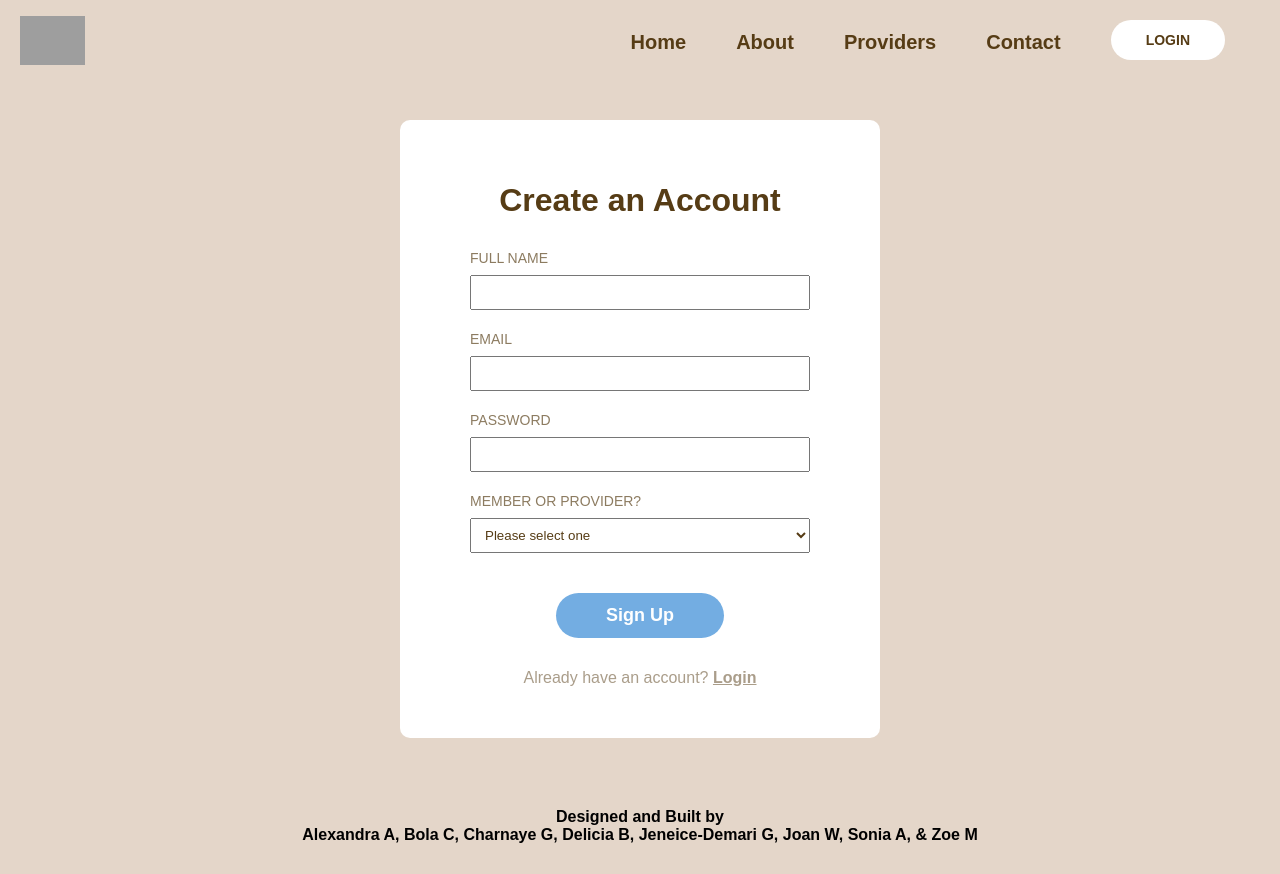
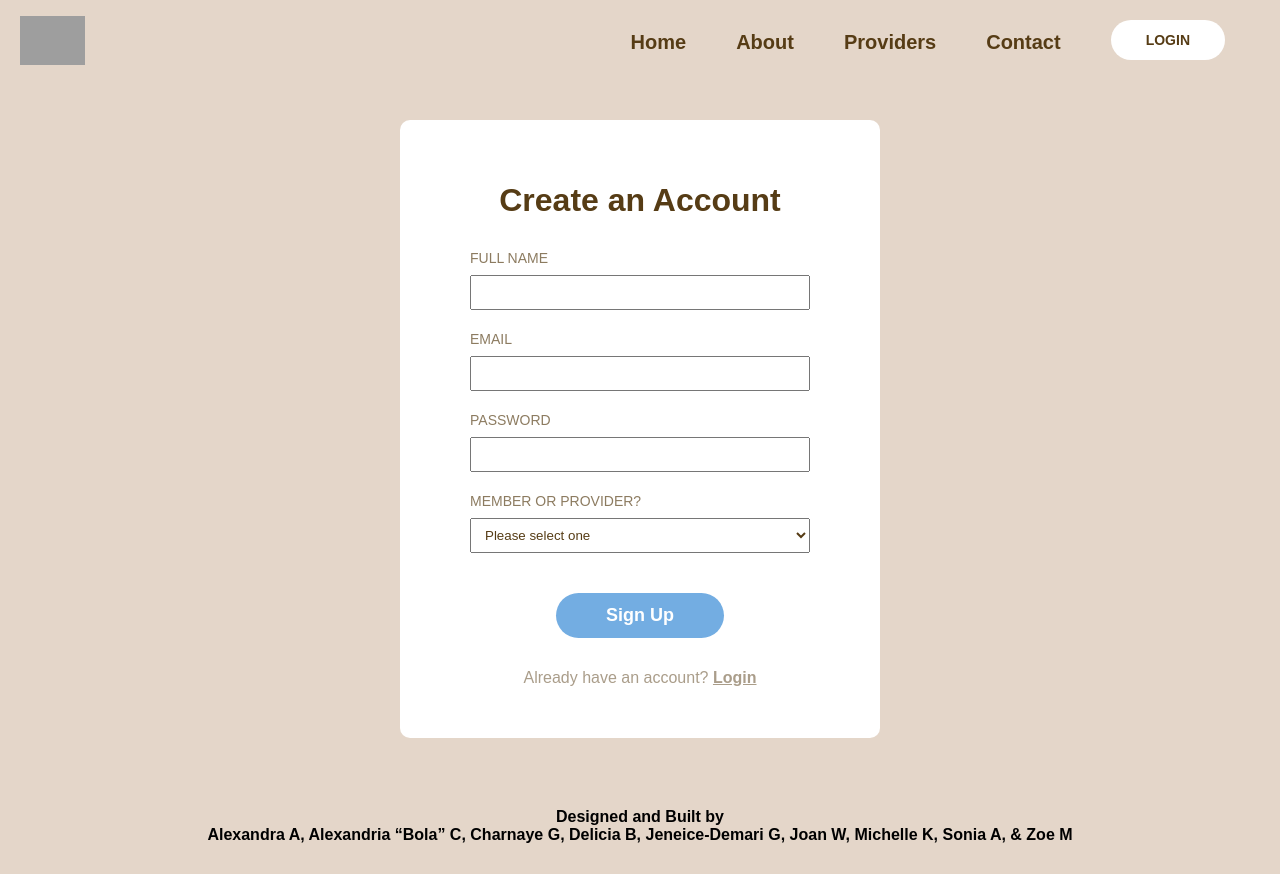
Before and after one commit to AOA19/BIPOC-Wellness-Directory, a React (Create React App) app in the folder bipoc-wellness-directory/: page /signup in a window 1280 px wide. Built offline with nearby package versions, Linux system fonts and the light colour scheme; grey boxes are pictures that could not be loaded; the HTML template or start-up script is replaced by a standard one.

Commit message:
Updated footer

```diff
--- a/bipoc-wellness-directory/src/components/Footer.js
+++ b/bipoc-wellness-directory/src/components/Footer.js
@@ -3,10 +3,14 @@ import './Footer.css'
 
 function Footer() {
   return (
-    <div className='footer'>
-      <b>Designed and Built by <br />Alexandra A, Bola C, Charnaye G, Delicia B, Jeneice-Demari G, Joan W, Sonia A, & Zoe M</b>
+    <div className="footer">
+      <b>
+        Designed and Built by <br />
+        Alexandra A, Alexandria “Bola” C, Charnaye G, Delicia B, Jeneice-Demari
+        G, Joan W, Michelle K, Sonia A, & Zoe M
+      </b>
     </div>
-  )
+  );
 }
 
 export default Footer
```
